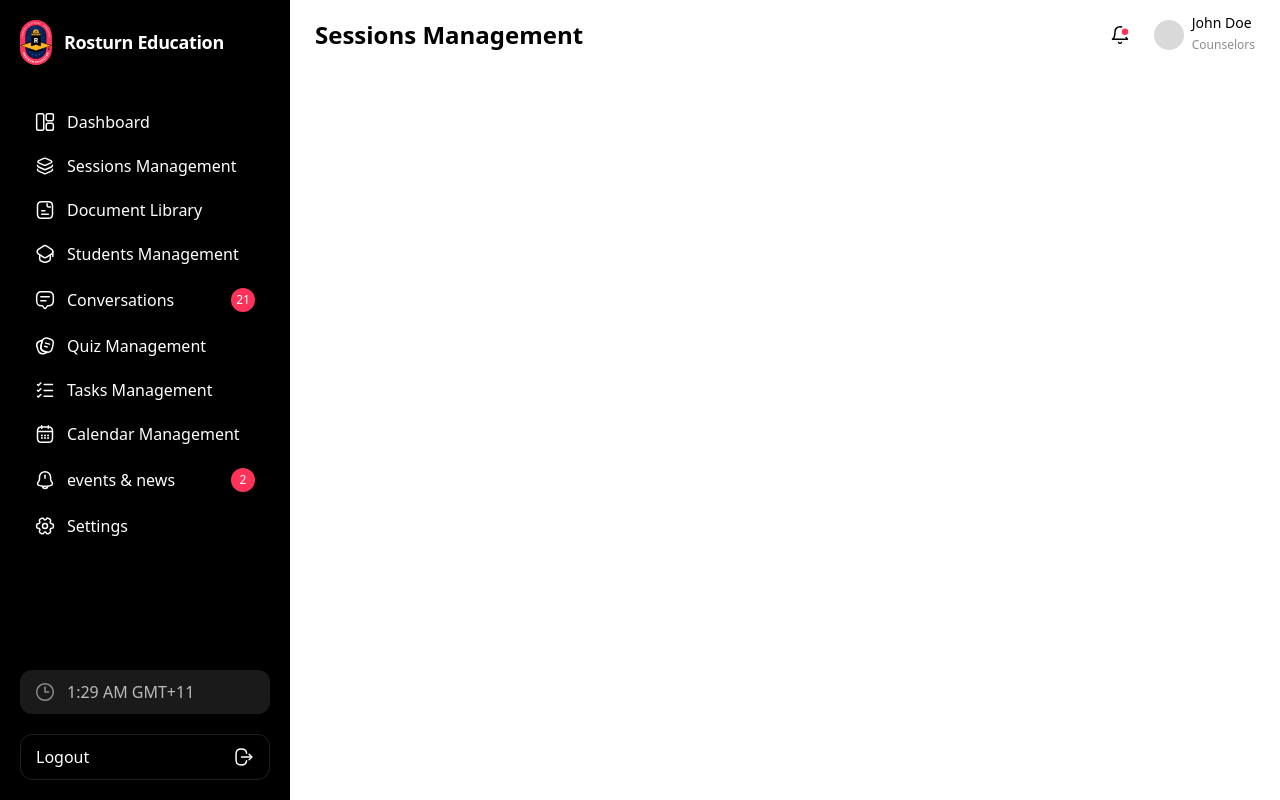
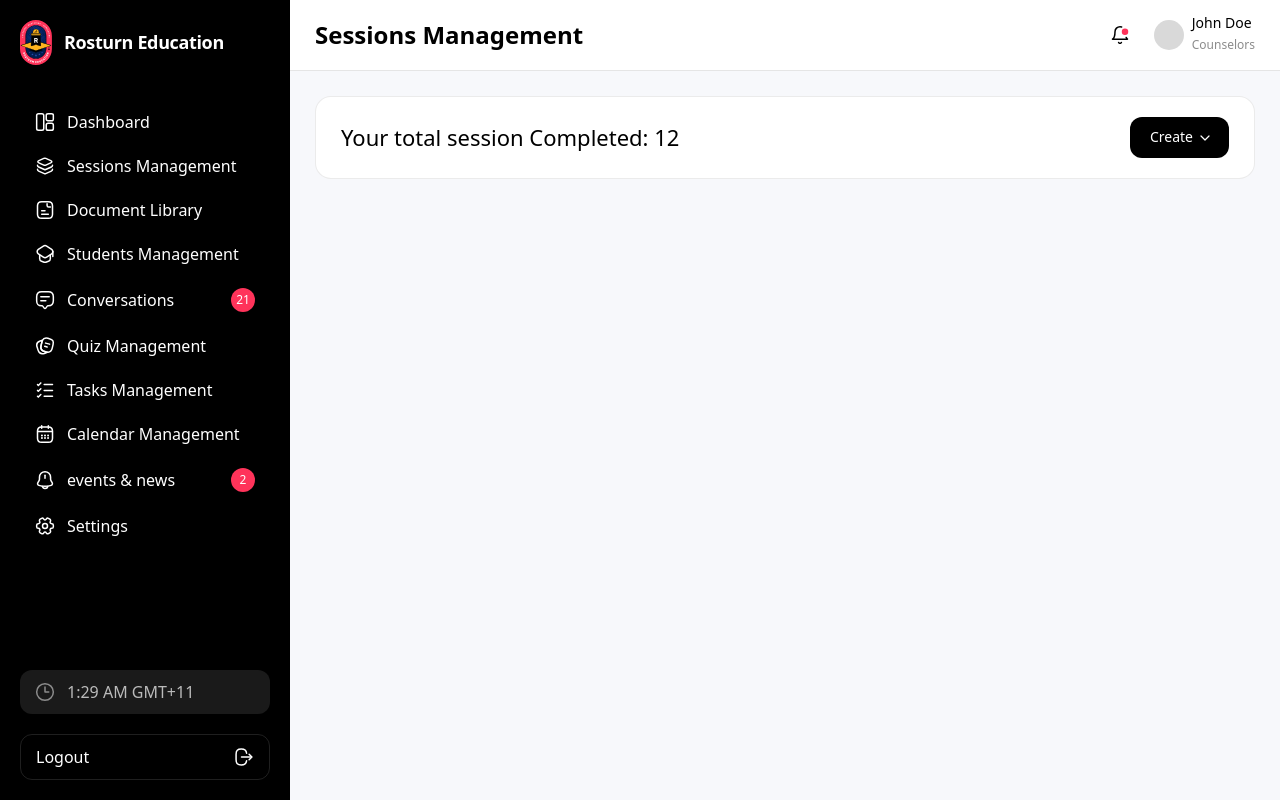
Before and after one commit to bdnaeem3/lms-project, a React (Vite) app: page / in a window 1280 px wide. Built offline with nearby package versions, Linux system fonts and the light colour scheme.

Commit message:
Header UI updated and Top bar added

```diff
--- a/src/App.jsx
+++ b/src/App.jsx
@@ -1,12 +1,16 @@
+import Sidebar from './components/Sidebar'
+import Topbar from './components/Topbar'
 import Header from './components/Header'
-import Sidebar from './components/Sidebar'
 
 function App() {
   return (
     <main className='flex'>
       <Sidebar />
       <div className='w-full'>
-        <Header />
+        <Topbar />
+        <div className='p-[25px]'>
+          <Header />
+        </div>
       </div>
     </main>
   )
--- a/src/components/Header.jsx
+++ b/src/components/Header.jsx
@@ -1,20 +1,12 @@
-import Icon from "../theme/icon/Icon"
+import Button from "../theme/button/Button"
 
 export default () => {
     return (
-        <div className="flex justify-between items-center py-[15px] px-[25px]">
-            <h3 className="font-bold text-[24px] leading-[29.57px] tracking-[-2%] text-black">Sessions Management</h3>
-            <div className="flex items-center">
-                <Icon name="notification" className="mr-6" />
-                <div className="flex items-center">
-                    {/* <img src="" alt="User Image"/> */}
-                    <span className="w-[30px] h-[30px] rounded-[50%] bg-[#D9D9D9] block mr-2"></span>
-                    <div>
-                        <p className="text-[14px] leading-[16.41px] tracking-[-1%]">John Doe</p>
-                        <small className="text-[#8C8C8C] text-[12px] leading-[14.06px] tracking-[-1%]">Counselors</small>
-                    </div>
-                </div>
-            </div>
+        <div className="flex items-center justify-between py-5 px-[25px] bg-white shadow-section border border-[#00000014] rounded-[16px]">
+            <h3 className="text-[22px] leading-[27.1px] tracking-[-2%]">
+                Your total session Completed: 12
+            </h3>
+            <Button type="primary" className="pl-5" />
         </div>
     )
 }
--- /dev/null
+++ b/src/components/Topbar.jsx
@@ -0,0 +1,20 @@
+import Icon from "../theme/icon/Icon"
+
+export default () => {
+    return (
+        <div className="flex justify-between items-center py-[15px] px-[25px] border-top border-b border-[#0000001a] bg-white">
+            <h3 className="font-bold text-[24px] leading-[29.57px] tracking-[-2%] text-black">Sessions Management</h3>
+            <div className="flex items-center">
+                <Icon name="notification" className="mr-6" />
+                <div className="flex items-center">
+                    {/* <img src="" alt="User Image"/> */}
+                    <span className="w-[30px] h-[30px] rounded-[50%] bg-[#D9D9D9] block mr-2"></span>
+                    <div>
+                        <p className="text-[14px] leading-[16.41px] tracking-[-1%]">John Doe</p>
+                        <small className="text-[#8C8C8C] text-[12px] leading-[14.06px] tracking-[-1%]">Counselors</small>
+                    </div>
+                </div>
+            </div>
+        </div>
+    )
+}
--- a/src/index.css
+++ b/src/index.css
@@ -5,6 +5,7 @@ a {
 body {
   margin: 0;
   min-height: 100vh;
+  background: #F7F8FB;
 }
 
 button:focus,
--- a/src/theme/button/Button.jsx
+++ b/src/theme/button/Button.jsx
@@ -1,5 +1,6 @@
 import DefaultButton from "./DefaultButton"
 import LogoutButton from "./LogoutButton"
+import PrimaryButton from "./PrimaryButton"
 
 export default ({ type, ...rest }) => {
     switch (type) {
@@ -7,6 +8,8 @@ export default ({ type, ...rest }) => {
             return <DefaultButton {...rest} />
         case 'logout':
             return <LogoutButton {...rest} />
+        case 'primary':
+            return <PrimaryButton {...rest} />
         default:
             return null
     }
--- /dev/null
+++ b/src/theme/button/PrimaryButton.jsx
@@ -0,0 +1,10 @@
+import Icon from "../icon/Icon"
+
+export default ({className="", ...rest}) => {
+    return (
+        <button type="button" className={`flex items-center bg-black py-3 px-4 rounded-[12px] cursor-pointer ${className}`} {...rest}>
+            <p className="text-[14px] leading-[16.41px] tracking-[-1%] text-white">Create</p>
+            <Icon name="angle-down" className="ml-1" />
+        </button>
+    )
+}
--- /dev/null
+++ b/src/theme/icon/AngleDown.jsx
@@ -0,0 +1,5 @@
+export default ({ color, ...rest }) => (
+    <svg width="16" height="16" viewBox="0 0 16 16" fill="none" xmlns="http://www.w3.org/2000/svg" {...rest}>
+        <path d="M4 6L8 10L12 6" stroke={color || "white"} strokeWidth="1.2" strokeLinecap="round" strokeLinejoin="round" />
+    </svg>
+)
--- a/src/theme/icon/Icon.jsx
+++ b/src/theme/icon/Icon.jsx
@@ -1,3 +1,4 @@
+import AngleDown from "./AngleDown"
 import Calendar from "./Calendar"
 import Clock from "./Clock"
 import Coversations from "./Coversations"
@@ -14,6 +15,8 @@ import Quiz from "./Quiz"
 
 export default ({ name, ...rest }) => {
     switch (name) {
+        case 'angle-down':
+            return <AngleDown {...rest} />
         case 'calendar':
             return <Calendar {...rest} />
         case 'conversations':
--- /dev/null
+++ b/tailwind.config.js
@@ -0,0 +1,9 @@
+module.exports = {
+    theme: {
+      extend: {
+        boxShadow: {
+          'section': '0px 2px 2.3px 0px rgba(0, 0, 0, 0.05)',
+        }
+      }
+    }
+  }
```
